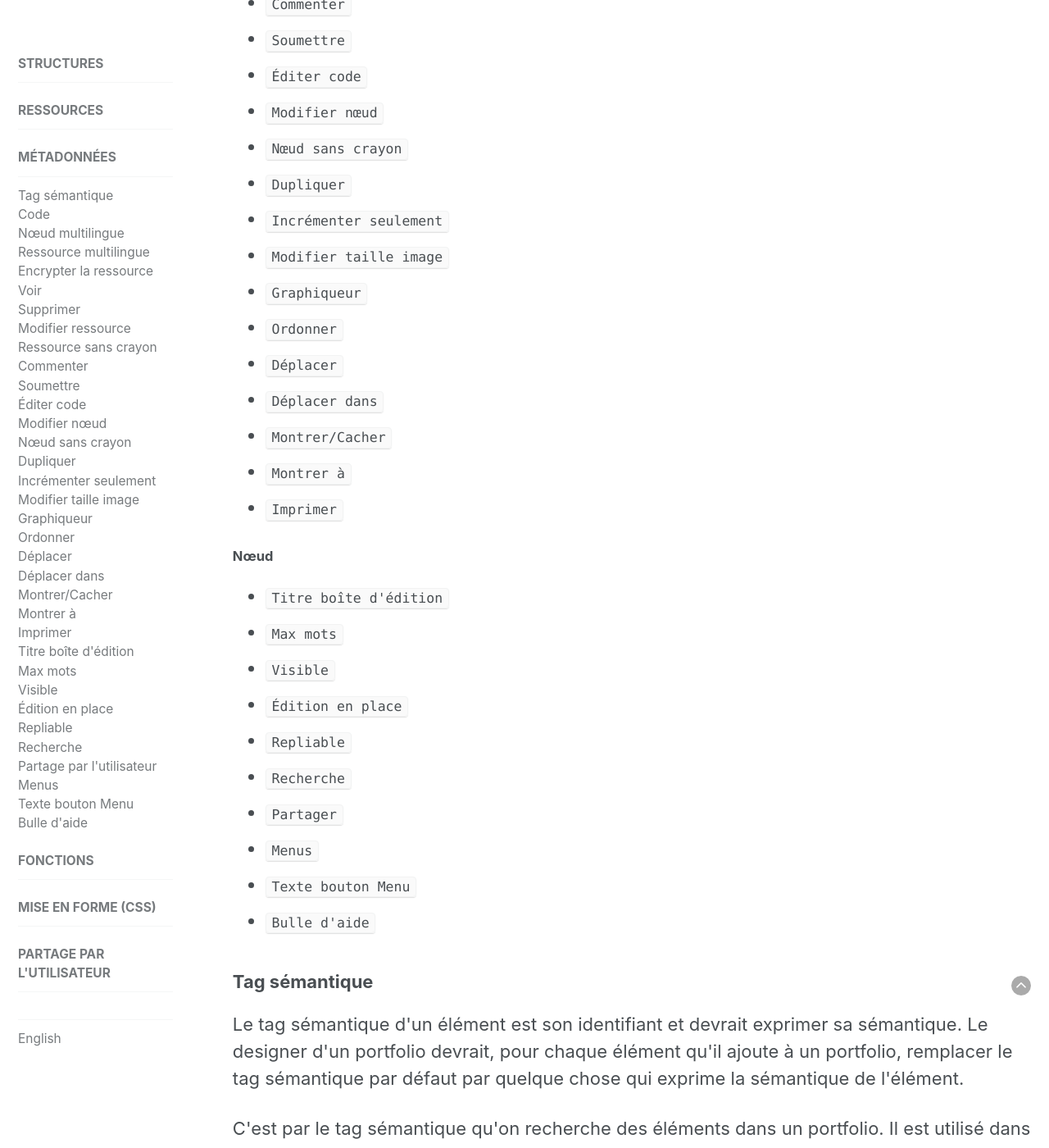
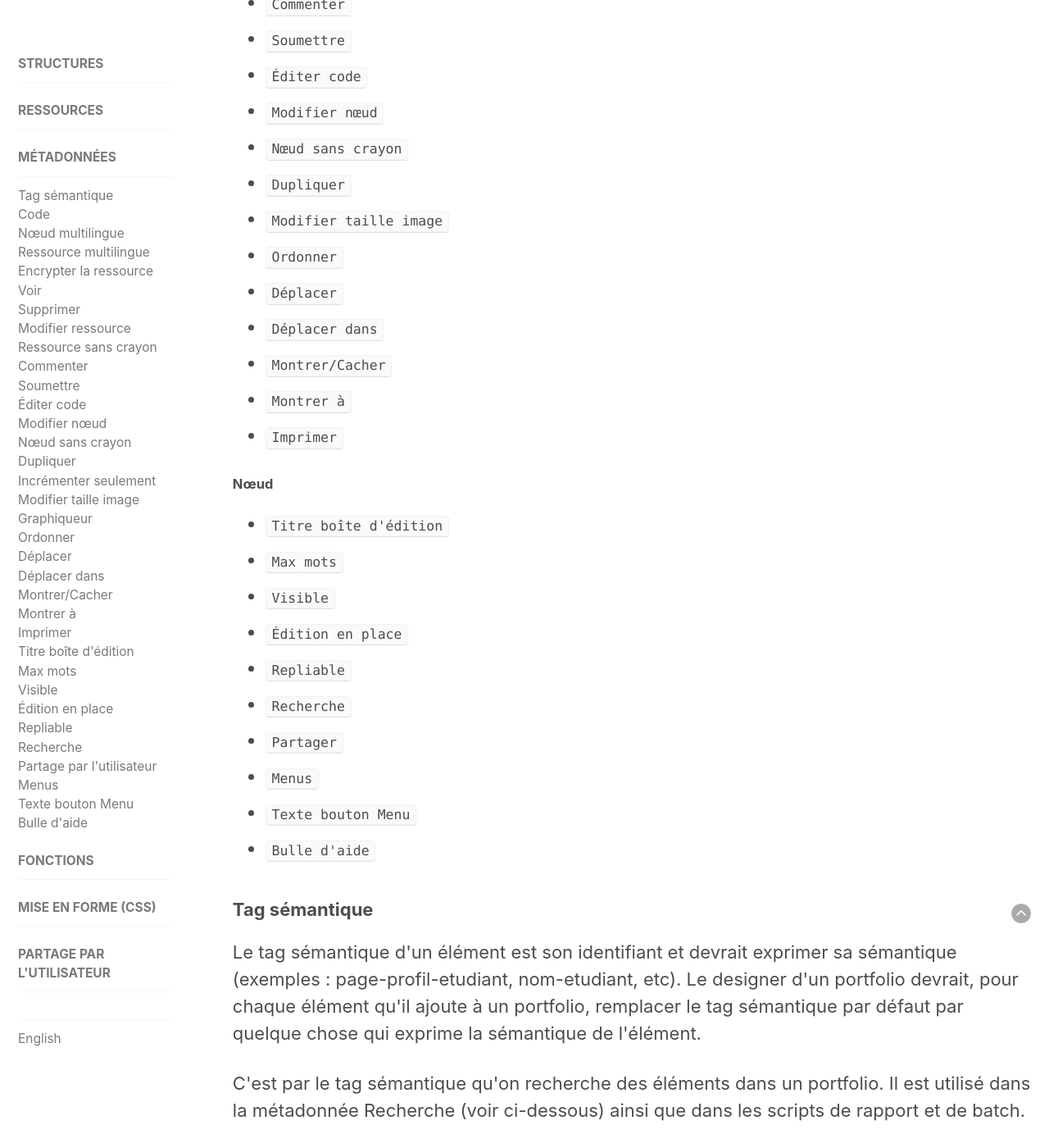
Before and after one commit to karutaproject/karuta-frontend-documentation, a Jekyll site: the page built from _pages/metadata_fr.html, in a window 1280 px wide and 1400 px high, scrolled down 1412 px. Shown: the whole window at 82% size. Built offline with Jekyll 4.4.1, drawn with Linux system fonts in a browser that asks for light colours; some of the changed text lies outside the part shown.

Commit message:
corrections

```diff
--- a/_pages/metadata_fr.html
+++ b/_pages/metadata_fr.html
@@ -51,9 +51,7 @@
 	<li><code><a href='#editnoderoles'>Modifier nœud</a></code></li>
 	<li><code><a href='#nodenopencil'>Nœud sans crayon</a></code></li>
 	<li><code><a href='#duplicateroles'>Dupliquer</a></code></li>
-	<li><code><a href='#incrementroles'>Incrémenter seulement</a></code></li>
 	<li><code><a href='#resizeroles'>Modifier taille image</a></code></li>
-	<li><code><a href='#graphicerroles'>Graphiqueur</a></code></li>
 	<li><code><a href='#moveroles'>Ordonner</a></code></li>
 	<li><code><a href='#moveinroles'>Déplacer</a></code></li>
 	<li><code><a href='#movein'>Déplacer dans</a></code></li>
@@ -79,9 +77,10 @@
 	<a style='float:right' href='#top'><img src='../assets/img/arrow-up.png'/></a>
 	<h3 id='semantictag'>Tag sémantique</h3>
 	<p>
-		Le tag sémantique d'un élément est son identifiant et devrait exprimer sa sémantique. Le
-		designer d'un portfolio devrait, pour chaque élément qu'il ajoute à un portfolio, remplacer
-		le tag sémantique par défaut par quelque chose qui exprime la sémantique de l'élément.
+		Le tag sémantique d'un élément est son identifiant et devrait exprimer sa sémantique
+		(exemples&nbsp;: page-profil-etudiant, nom-etudiant, etc). Le designer d'un portfolio devrait,
+		pour chaque élément qu'il ajoute à un portfolio, remplacer le tag sémantique par défaut par
+		quelque chose qui exprime la sémantique de l'élément.
 	</p>
 	<p>
 		C'est par le tag sémantique qu'on recherche des éléments dans un portfolio.
@@ -206,7 +205,6 @@
 		Éléments Ressource uniquement. N'affiche pas le bouton crayon aux rôles ayant le droit
 		de modifier la Ressource. Utilisé pour les imports d'éléments multiples via la fonction
 		<i>Import_Multiple</i> (voir section FONCTIONS pour plus de détails).
-		<br>???????????????
 	</p>
 </article>
 
@@ -238,15 +236,14 @@
 <article>
 	<a style='float:right' href='#top'><img src='../assets/img/arrow-up.png'/></a>
 	<h3 id='editcoderoles'>Éditer code</h3>
-	<p>??????????????????????
-	</p>
+	<p>Liste des rôles, séparés par un espace, ayant le droit de modifier le code de l'élément.</p>
 </article>
 
 <article>
 	<a style='float:right' href='#top'><img src='../assets/img/arrow-up.png'/></a>
 	<h3 id='editnoderoles'>Modifier nœud</h3>
 	<p>
-		Liste des rôles, séparés par un espace, ayant le droit de modifier le <b>libellé<b> de l'élément.
+		Liste des rôles, séparés par un espace, ayant le droit de modifier le <b>libellé</b> de l'élément.
 	</p>
 </article>
 
@@ -272,24 +269,10 @@
 
 <article>
 	<a style='float:right' href='#top'><img src='../assets/img/arrow-up.png'/></a>
-	<h3 id='incrementroles'>Incrémenter seulement</h3>
-	<p>?????????????????????????????
-	</p>
-</article>
-
-<article>
-	<a style='float:right' href='#top'><img src='../assets/img/arrow-up.png'/></a>
 	<h3 id='resizeroles'>Modifier taille image</h3>
 	<p>
 		Éléments Image uniquement. Liste des rôles, séparés par un espace, ayant le droit de modifier
 		la taille d'affichage de l'image.
-	</p>
-</article>
-
-<article>
-	<a style='float:right' href='#top'><img src='../assets/img/arrow-up.png'/></a>
-	<h3 id='graphicerroles'>Graphiqueur</h3>
-	<p>??????????????????????
 	</p>
 </article>
 
@@ -314,7 +297,10 @@
 <article>
 	<a style='float:right' href='#top'><img src='../assets/img/arrow-up.png'/></a>
 	<h3 id='movein'>Déplacer dans</h3>
-	<p>??????????????????????????????
+	<p>
+		Pour les rôles qui ont le droit de Déplacer. Tag sémantique qui contraint les éléments
+		vers lesquels on peut déplacer. Par exemple, avoir le droit de déplacer un élément uniquement
+		vers les sous-sections qui ont le tag sémantique spécifié.
 	</p>
 </article>
 
@@ -324,8 +310,8 @@
 	<p>
 		Liste des rôles, séparés par un espace, ayant le droit de montrer/cacher l'élément et tous ses
 		enfants à d'autres utilisateurs. Ce droit ajoute un bouton œil qui indique <b>l'état</b> (et
-		non l'action)&nbsp;:lorsque l'œil est barré, l'élément est invisible aux autres utilisateurs&nbsp;;
-		lorsque l'œil n'est pas barré, l'élément est visible aux autres utilisateurs.
+		non l'action)&nbsp;:lorsque l'œil est barré, l'élément est invisible aux autres
+		utilisateurs&nbsp;; lorsque l'œil n'est pas barré, l'élément est visible aux autres utilisateurs.
 	</p>
 </article>
 
@@ -341,10 +327,7 @@
 <article>
 	<a style='float:right' href='#top'><img src='../assets/img/arrow-up.png'/></a>
 	<h3 id='printroles'>Imprimer</h3>
-	<p>
-		Liste des rôles, séparés par un espace, ayant le droit d'imprimer l'élément.
-		<br>????????????????? C'est quoi la différence avec la fonction Print? ?????????????
-	</p>
+	<p>Liste des rôles, séparés par un espace, ayant le droit d'imprimer l'élément.</p>
 </article>
 
 <article>
```
